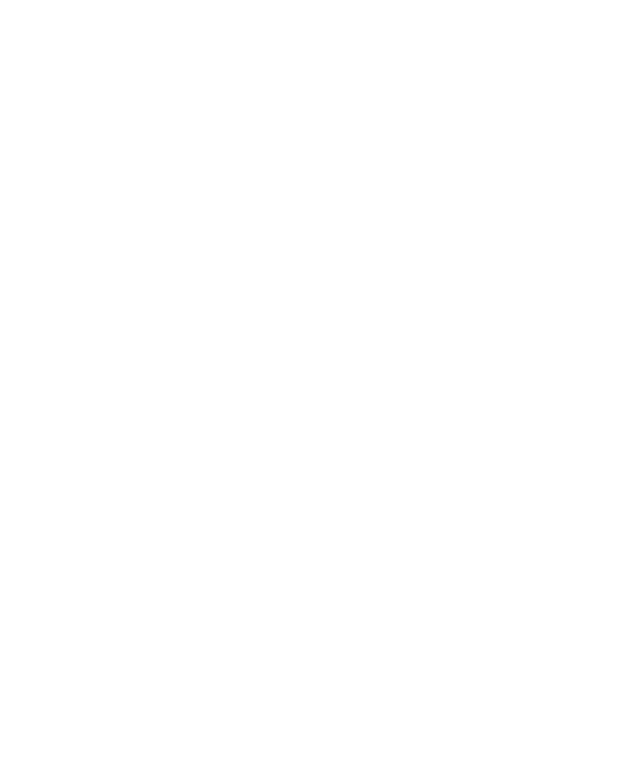
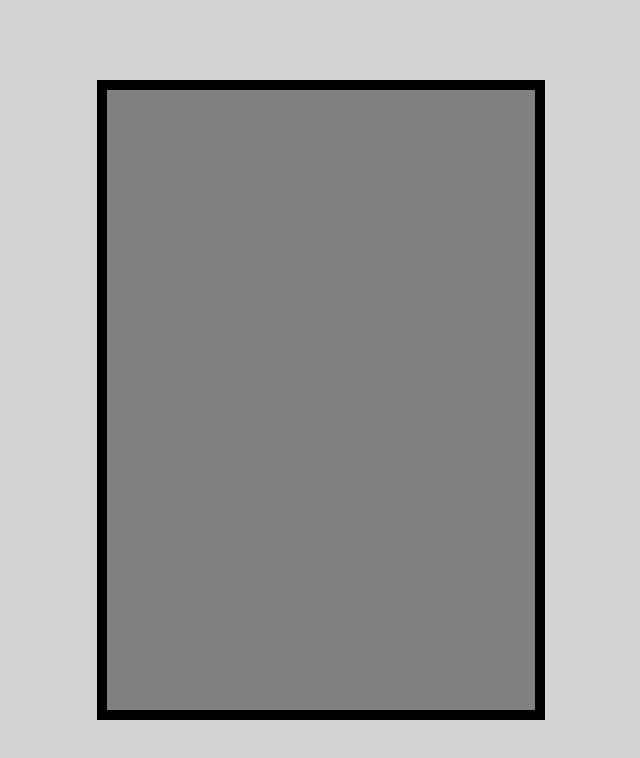
Before and after one commit to SlothSan/odin-calculator, a plain HTML site: page index.html in a window 1280 px wide. Shown: the whole page, without its empty margins (319-959 px from the left). Drawn offline with Linux system fonts and the light colour scheme.

Commit message:
Calculator outline created and styled.

```diff
--- a/index.html
+++ b/index.html
@@ -8,6 +8,13 @@
     <link rel="stylesheet" href="./styles.css">
 </head>
 <body>
+    <div id="content-wrapper">
+        <div id="body container">
+            <div id="calculator-container">
+
+            </div>
+        </div>
+    </div>
     <script src="./script.js"></script>
 </body>
 </html>
--- a/styles.css
+++ b/styles.css
@@ -0,0 +1,40 @@
+* {
+    box-sizing: border-box;
+}
+
+html body {
+    height: 100vh;
+    margin: 0;
+    background-color: lightgray;
+    font-size: 16px;
+    color: black;
+}
+
+#content-wrapper {
+    display: flex;
+    flex-direction: column;
+    height: 100%;
+    margin: 0;
+    align-items: center;
+    justify-content: center;
+}
+
+#body-container {
+    display: flex;
+    justify-content: center;
+    align-items: center;
+    height: 70vh;
+    gap: 100px;
+}
+
+#calculator-container {
+    display: flex;
+    flex-direction: column;
+    width: 35vw;
+    height: 50vw;
+    max-width: 750px;
+    max-height: 750px;
+    align-self: center;
+    background-color: grey;
+    border: 10px solid black;
+}
```
